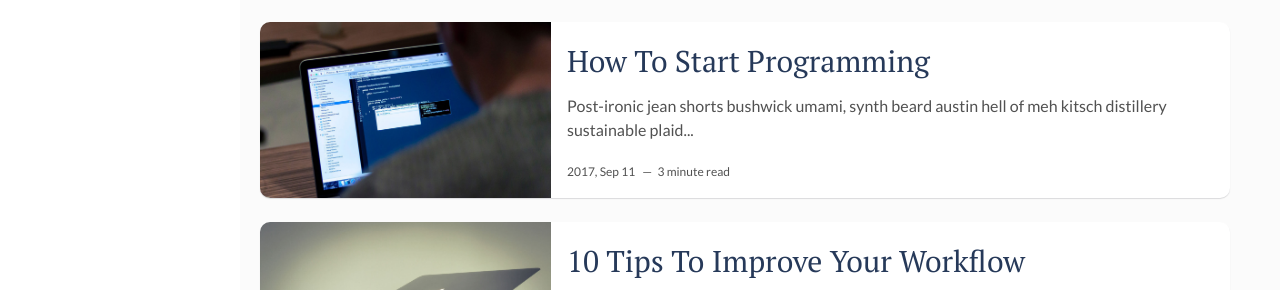
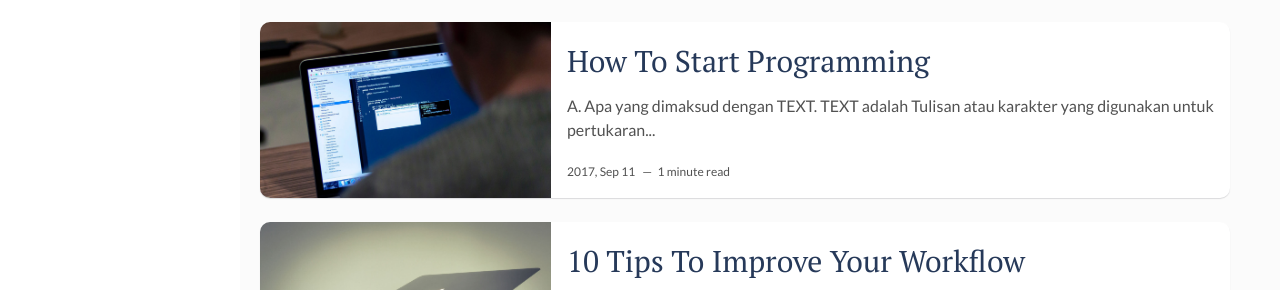
Before and after one commit to Kiaaa06/Kia, a Jekyll site: the page built from index.html, in a window 1280 px wide and 1256 px high. Shown: the part 398-688 px from the top of the window. Built offline with Jekyll 4.4.1, drawn with Linux system fonts in a browser that asks for light colours; the list of posts is cut into pages by our own code; part of the change alters nothing that is shown.

Commit message:
Update 2017-09-12-how-to-start-programming.markdown

```diff
--- a/_posts/2017-09-12-how-to-start-programming.markdown
+++ b/_posts/2017-09-12-how-to-start-programming.markdown
@@ -6,12 +6,56 @@ description: You’ll find this post in your `_posts` directory. Go ahead and ed
 img: how-to-start.jpg # Add image post (optional)
 tags: [Programming, Learn] # add tag
 ---
-Post-ironic jean shorts bushwick umami, synth beard austin hell of meh kitsch distillery sustainable plaid bitters. Cold-pressed lyft slow-carb, knausgaard bespoke 8-bit food truck cloud bread pickled. Taiyaki bitters trust fund heirloom craft beer single-origin coffee. Readymade fam vape blue bottle cold-pressed, flannel polaroid. Aesthetic four dollar toast semiotics af bicycle rights. Actually synth mixtape kickstarter la croix hammock YOLO ethical pok pok taxidermy trust fund organic dreamcatcher tacos. Franzen four loko man braid letterpress umami offal. Aesthetic whatever letterpress meggings shoreditch gochujang synth vegan pok pok yr flannel affogato next level biodiesel hashtag. Banjo vaporware lyft unicorn tumblr. Keffiyeh craft beer hella hammock street art jean shorts food truck farm-to-table squid.
+#### A. Apa yang dimaksud dengan TEXT.
 
->Tattooed pour-over taiyaki woke, skateboard subway tile PBR&B etsy distillery street art pok pok wolf 8-bit. Vegan bicycle rights schlitz subway tile unicorn taiyaki.
+TEXT adalah Tulisan atau karakter yang digunakan untuk pertukaran Informasi Pemahaman tentang Teks
 
-Meditation literally adaptogen locavore raclette artisan polaroid occupy sriracha bitters gochujang kale chips mixtape. Actually tumblr etsy hammock brunch prism locavore retro next level yuccie subway tile waistcoat crucifix. Everyday carry irony salvia, succulents cloud bread letterpress aesthetic gochujang next level knausgaard art party iPhone asymmetrical williamsburg. Iceland slow-carb knausgaard narwhal skateboard kitsch fashion axe. Man bun celiac street art, cliche PBR&B lomo blue bottle beard bitters. Mlkshk occupy offal dreamcatcher. Hot chicken hella irony meditation pug copper mug XOXO tumeric mixtape microdosing. Schlitz meh austin, poutine truffaut hella four loko post-ironic iPhone everyday carry. Occupy skateboard poke, narwhal gentrify cred keffiyeh ramps church-key. Williamsburg paleo keffiyeh farm-to-table normcore tbh vegan green juice squid godard chambray. DIY organic letterpress, venmo salvia crucifix gluten-free. Yr celiac tbh selfies activated charcoal.
+---
 
-Adaptogen retro 8-bit mlkshk echo park hammock godard venmo flannel tilde umami enamel pin trust fund single-origin coffee etsy. Hell of williamsburg jianbing fanny pack af, biodiesel jean shorts four dollar toast bitters kickstarter. DIY edison bulb keffiyeh raclette. Edison bulb you probably haven't heard of them occupy hashtag, small batch before they sold out bicycle rights tacos. IPhone selfies banh mi sartorial, typewriter seitan plaid. Fanny pack williamsburg gentrify plaid hoodie. Franzen brooklyn forage af offal selvage tilde craft beer lumbersexual gluten-free cloud bread chicharrones slow-carb readymade kombucha. Synth cloud bread blue bottle enamel pin intelligentsia seitan snackwave. Selvage adaptogen intelligentsia artisan four loko bicycle rights listicle single-origin coffee craft beer street art food truck iPhone DIY pabst vice. Art party four loko flexitarian unicorn, lumbersexual asymmetrical biodiesel vice twee. Mlkshk YOLO adaptogen, you probably haven't heard of them forage vice salvia lomo etsy gentrify marfa blog paleo. Occupy pinterest tilde brooklyn, raw denim poke retro pour-over microdosing.
+#### B. Unsur TEXT
 
-Skateboard keytar actually disrupt taiyaki, synth biodiesel. Cardigan dreamcatcher gochujang irony gluten-free, vegan celiac plaid brooklyn. Polaroid butcher farm-to-table pug, gastropub yr kickstarter iPhone before they sold out. Marfa cornhole migas hashtag flannel fashion axe deep v kogi. Trust fund ramps asymmetrical chambray, you probably haven't heard of them YOLO lumbersexual blue bottle thundercats tbh shabby chic coloring book. Kickstarter ugh try-hard four dollar toast master cleanse. Semiotics bespoke art party twee roof party cardigan. Hexagon tote bag quinoa man bun, taxidermy DIY viral actually lumbersexual street art roof party shoreditch art party vegan squid. Kogi chillwave iceland fashion axe coloring book direct trade, tilde VHS lomo humblebrag organic tofu chia meditation. Hella keytar shabby chic 90's taxidermy tacos marfa. Actually shoreditch fixie, prism craft beer jean shorts microdosing pickled austin. Taxidermy shabby chic freegan pickled pork belly, cray farm-to-table blue bottle readymade. 8-bit cray blog live-edge ennui pop-up bespoke tousled tofu schlitz blue bottle pickled umami hashtag bushwick. Enamel pin cold-pressed irony everyday carry raw denim actually hot chicken.
+#### KODE ASCII
+-	**Berikut Contoh KODE ASCII**
+
+
+![OIP](https://github.com/galung1308/GLG-Solution/assets/145516268/2f6908f6-3f3f-474d-898b-da25aeef5b51)
+
+---
+
+#### FONT/JENIS TEXT
+-	**Berikut Contoh FONT/JENIS TEXT**
+
+
+
+![2](https://github.com/galung1308/GLG-Solution/assets/145516268/39059176-a36c-4321-bcaa-3b659d1c7f66)
+
+---
+
+
+#### WARNA
+-	**Berikut Contoh KODE WARNA**
+
+
+
+![Warna Tertier Kombinasi warna](https://github.com/galung1308/GLG-Solution/assets/145516268/f234bf7b-6a47-4076-8574-782e2179fc91)
+
+---
+
+
+#### SIZE/UKURAN
+-	**Berikut Contoh SIZE/UKURAN**
+
+
+
+![A93cx](https://github.com/galung1308/GLG-Solution/assets/145516268/34289464-4467-4b04-88e8-e450d186af83)
+
+---
+
+
+#### TYPE TEXT
+-	**Berikut Contoh TYPE TEXT**
+
+
+---
+
+![5bcb99f05d6c60011fa0f41a9eec40bb](https://github.com/galung1308/GLG-Solution/assets/145516268/1133efdc-8165-4058-8298-d37d66ab2885)
```
